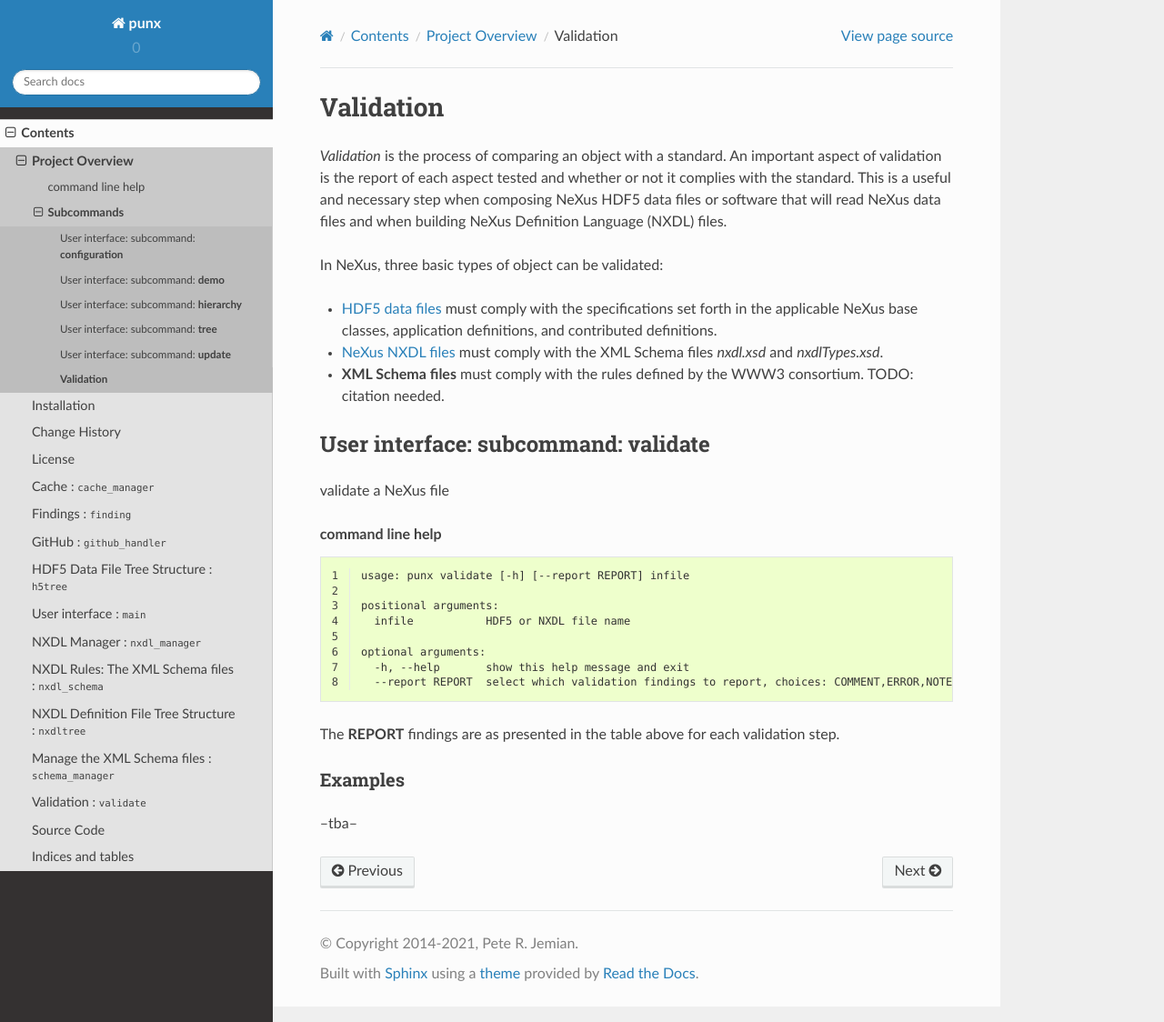
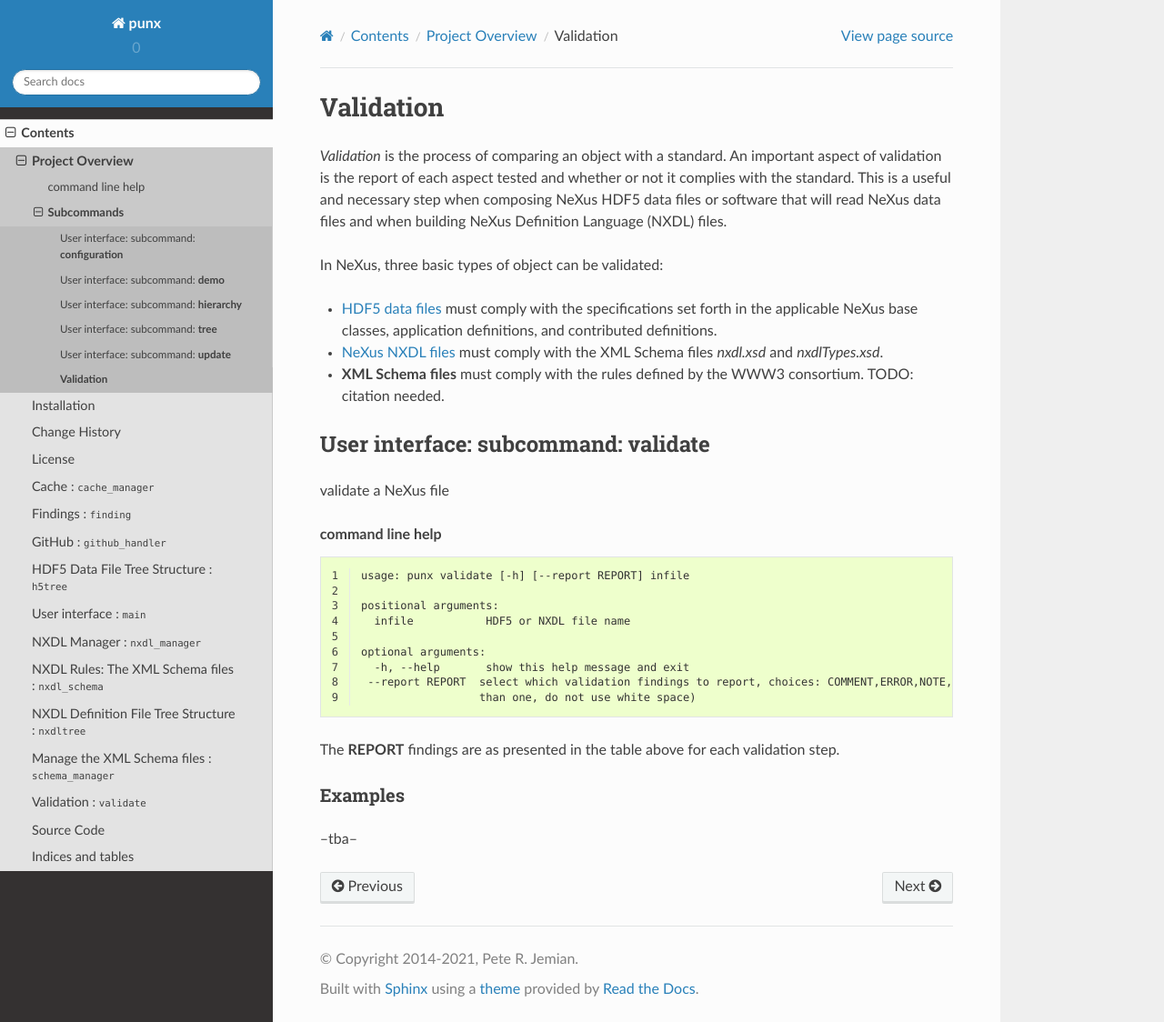
Before and after one commit to prjemian/punx, a Sphinx documentation site: the page built from docs/source/validate.rst, in a window 1280 px wide and 1124 px high. Shown: the whole window at 91% size. Built offline with Sphinx 7.4.7 and the Read the Docs theme 2.0.0, drawn with Linux system fonts in a browser that asks for light colours.

Commit message:
DOC #158 revised instructions

```diff
--- a/docs/source/validate.rst
+++ b/docs/source/validate.rst
@@ -42,7 +42,8 @@
 
    optional arguments:
      -h, --help       show this help message and exit
-     --report REPORT  select which validation findings to report, choices: COMMENT,ERROR,NOTE,OK,OPTIONAL,TODO,UNUSED,WARN
+    --report REPORT  select which validation findings to report, choices: COMMENT,ERROR,NOTE,OK,OPTIONAL,TODO,UNUSED,WARN (separate with comma if more
+                     than one, do not use white space)
 
 The **REPORT** findings are as presented in the table above for each validation step.
 
```
